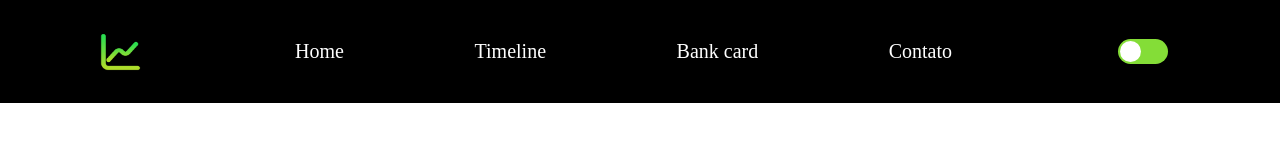
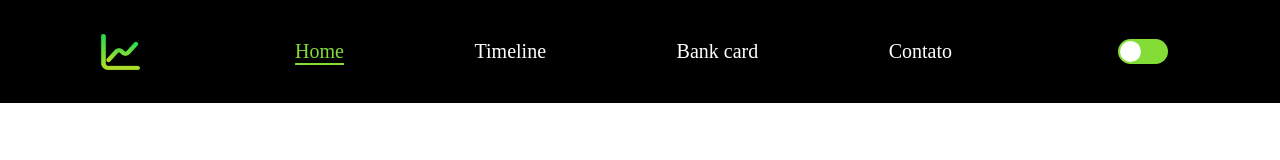
Before and after one commit to lKvasiKl/Modsen-Currency-Tracker, a React app: page / in a window 1280 px wide. Shown: the top 160 px of the page. Built offline with nearby package versions, Linux system fonts and the light colour scheme.

Commit message:
style: added style to display active link

```diff
--- a/src/components/Navbar/index.jsx
+++ b/src/components/Navbar/index.jsx
@@ -1,26 +1,26 @@
 import icon from "@assets/images/icon.webp";
 import { NAVBAR_ITEMS } from "@constants/navigation";
-import { Link } from "react-router-dom";
+import { NavLink } from "react-router-dom";
 
 import Switch from "../Switch";
 
-import { NavbarContainer, NavListContainer } from "./styled";
+import { NavbarContainer, NavLinksContainer } from "./styled";
 
 const Navbar = () => {
   return (
     <NavbarContainer>
       <img alt="Application icon" height="40px" src={icon} width="41.19px" />
-      <NavListContainer>
+      <NavLinksContainer>
         {NAVBAR_ITEMS.map((item) => {
           const { id, name, path } = item;
 
           return (
             <li key={id}>
-              <Link to={path}>{name}</Link>
+              <NavLink to={path}>{name}</NavLink>
             </li>
           );
         })}
-      </NavListContainer>
+      </NavLinksContainer>
       <Switch />
     </NavbarContainer>
   );
--- a/src/components/Navbar/styled.js
+++ b/src/components/Navbar/styled.js
@@ -14,7 +14,7 @@ export const NavbarContainer = styled.nav`
   }
 `;
 
-export const NavListContainer = styled.ul`
+export const NavLinksContainer = styled.ul`
   display: flex;
   justify-content: space-between;
   list-style-type: none;
@@ -26,7 +26,8 @@ export const NavListContainer = styled.ul`
     text-decoration: none;
     color: white;
 
-    &:hover {
+    &:hover,
+    &.active {
       color: #84dd37;
       text-decoration: underline;
       text-underline-offset: 5px;
```
